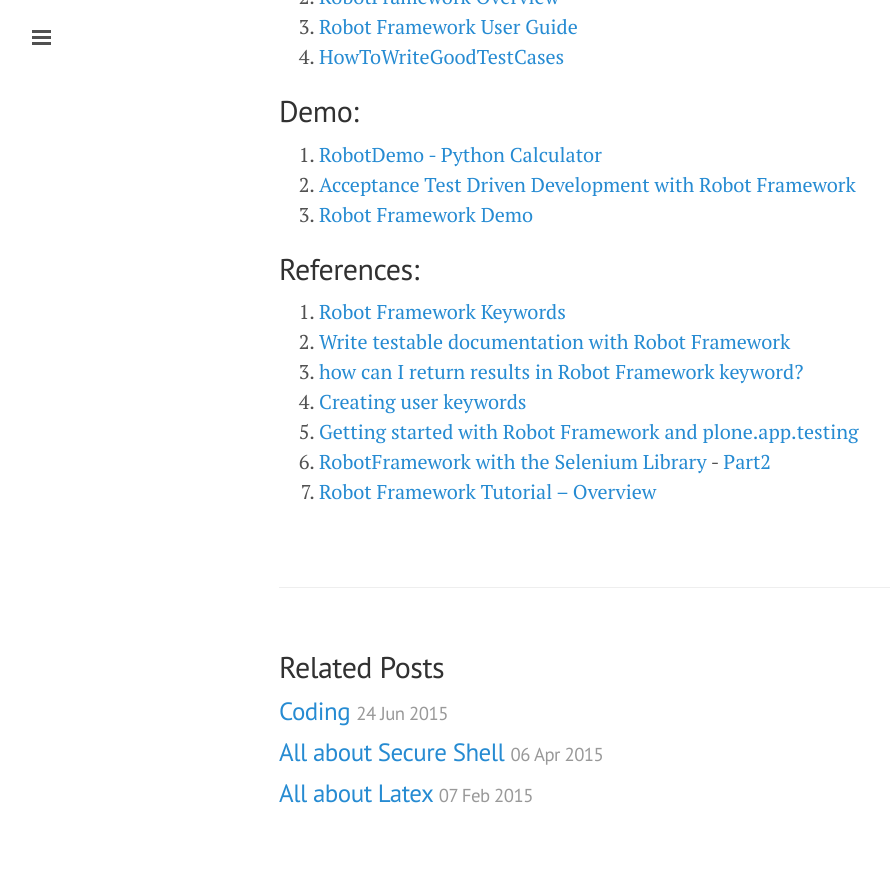
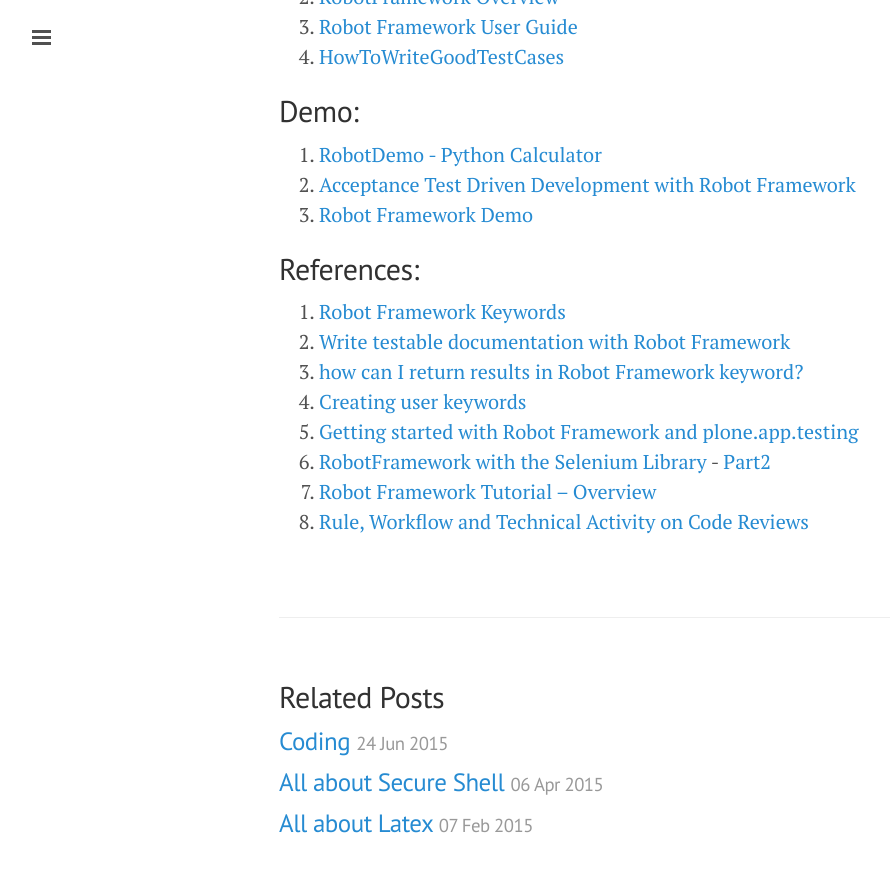
Before and after one commit to ibotdotout/ibotdotout.github.io, a Jekyll site: the page built from _posts/2014-09-15-robot-framework.md, in a window 1280 px wide and 900 px high, scrolled down 3787 px. Shown: the top 872 px of the window, without its empty margins (1-891 px from the left). Built offline with Jekyll 4.4.1, drawn with Linux system fonts in a browser that asks for light colours; Markdown is read by kramdown in place of the engine named in the settings.

Commit message:
add review code robotframework

```diff
--- a/_posts/2014-09-15-robot-framework.md
+++ b/_posts/2014-09-15-robot-framework.md
@@ -167,3 +167,4 @@ $ pybot --variable USERNAME:botbot --variable PASSWORD:ibot login_tests.html
 7. [Getting started with Robot Framework and plone.app.testing](http://datakurre.pandala.org/2012/09/getting-started-with-robotframework-and.html)
 9. [RobotFramework with the Selenium Library](http://www.wallix.org/2011/07/26/how-to-use-robotframework-with-the-selenium-library/) - [Part2](http://www.wallix.org/2011/09/06/how-to-use-robotframework-part-2/)
 10. [Robot Framework Tutorial – Overview](https://blog.codecentric.de/en/2012/03/robot-framework-tutorial-overview/)
+11. [Rule, Workflow and Technical Activity on Code Reviews](https://bomb0069.wordpress.com/2014/07/08/atdd-code-reviews/)
```
